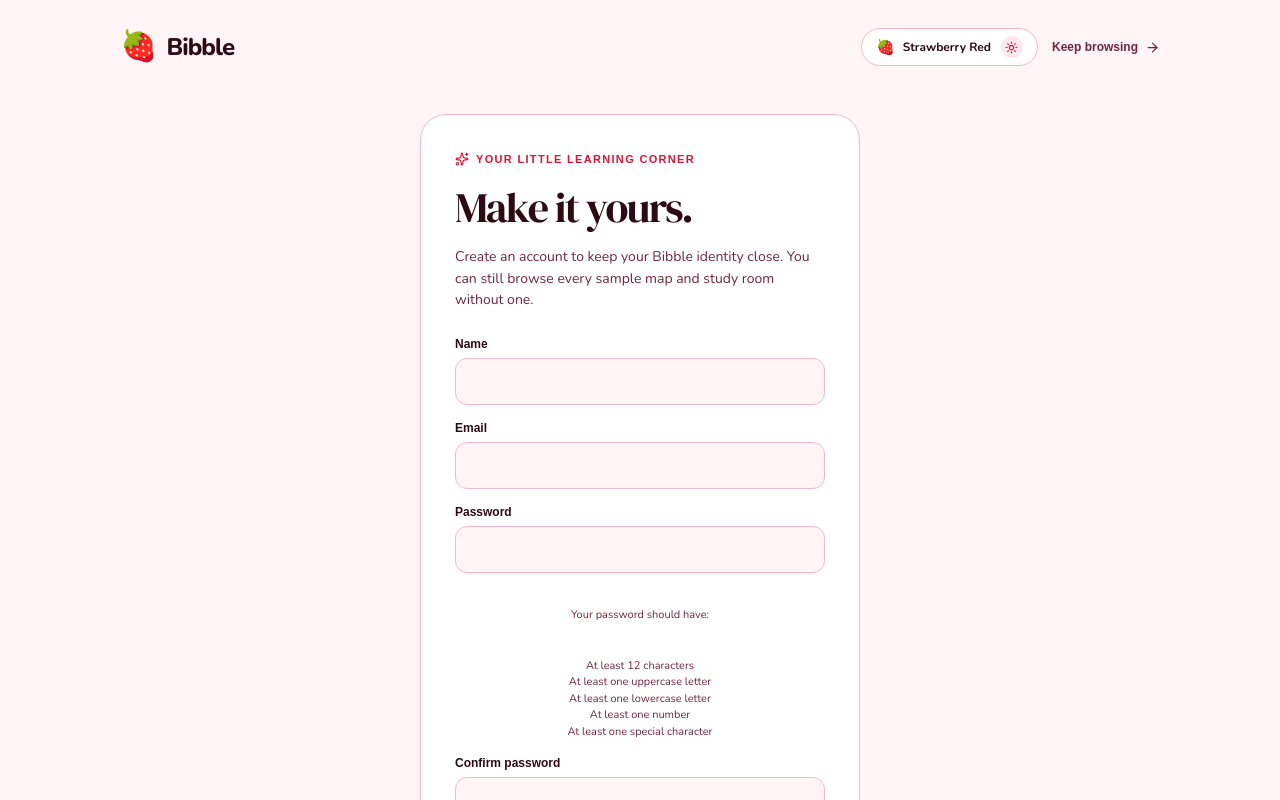
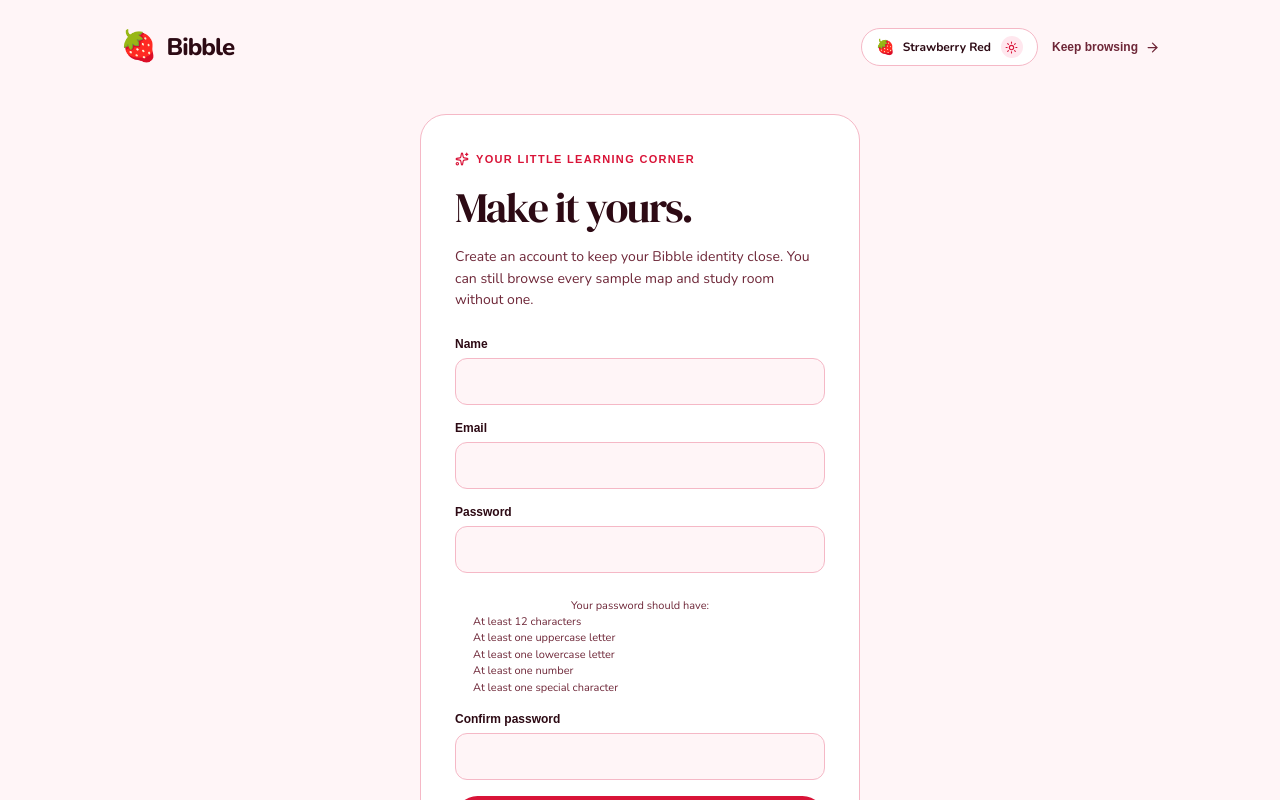
Before and after one commit to Anshuu2004/bibble, a Next.js app: page /signup in a window 1280 px wide. Shown: the top 800 px of the page. Built offline with nearby package versions, Linux system fonts and the light colour scheme.

Commit message:
fix(auth): improve signup validation feedback

```diff
--- a/app/(auth)/auth-form.tsx
+++ b/app/(auth)/auth-form.tsx
@@ -1,9 +1,8 @@
 "use client";
 
-import { useActionState } from "react";
+import { useActionState, useState } from "react";
 import { ArrowRight, Sparkles } from "lucide-react";
 import Link from "next/link";
-
 import { login, signup } from "@/app/actions/auth";
 import { passwordRequirements } from "@/lib/auth/validation";
 import { ThemePicker } from "@/components/ui/theme-picker";
@@ -11,14 +10,48 @@ import { useTheme } from "@/hooks/use-theme";
 import styles from "./auth.module.css";
 
 type AuthMode = "login" | "signup";
+type FieldErrors = Record<string, string | string[]>;
+type FormState = { message?: string; fieldErrors?: FieldErrors; errors?: FieldErrors };
+
+const passwordChecks = [
+  (value: string) => value.length >= 12,
+  (value: string) => /[A-Z]/.test(value),
+  (value: string) => /[a-z]/.test(value),
+  (value: string) => /\d/.test(value),
+  (value: string) => /[^A-Za-z0-9]/.test(value),
+];
+
+function errorText(errors: FieldErrors | undefined, field: string) {
+  const error = errors?.[field];
+  return Array.isArray(error) ? error[0] : error;
+}
 
 export function AuthForm({ mode }: { mode: AuthMode }) {
   const { motif } = useTheme();
   const isSignup = mode === "signup";
+  const [password, setPassword] = useState("");
+  const [confirmPassword, setConfirmPassword] = useState("");
+  const [hasSubmitted, setHasSubmitted] = useState(false);
+  const [editedFields, setEditedFields] = useState<Record<string, boolean>>({});
   const [state, formAction, pending] = useActionState(
     isSignup ? signup : login,
     undefined,
   );
+  const formState = state as FormState | undefined;
+  const fieldErrors = formState?.fieldErrors ?? formState?.errors;
+  const markEdited = (field: string) => {
+    setEditedFields((current) => ({ ...current, [field]: true }));
+  };
+  const visibleError = (field: string) =>
+    editedFields[field] ? undefined : errorText(fieldErrors, field);
+  const passwordError = visibleError("password");
+  const confirmPasswordMismatch =
+    (confirmPassword.length > 0 || hasSubmitted) && password !== confirmPassword;
+  const confirmPasswordError =
+    visibleError("confirmPassword") ??
+    (confirmPasswordMismatch ? "Passwords do not match." : undefined);
+  const generalMessageVisible =
+    Boolean(formState?.message) && Object.keys(editedFields).length === 0;
 
   return (
     <main className={styles.page}>
@@ -29,27 +62,161 @@ export function AuthForm({ mode }: { mode: AuthMode }) {
         </Link>
         <div style={{ display: "flex", alignItems: "center", gap: "14px" }}>
           <ThemePicker compact />
-          <Link href="/" className={styles.back}>Keep browsing <ArrowRight size={15} /></Link>
+          <Link href="/" className={styles.back}>
+            Keep browsing <ArrowRight size={15} />
+          </Link>
         </div>
       </header>
       <section className={styles.shell} aria-labelledby="auth-title">
-        <span className={`eyebrow ${styles.eyebrow}`}><Sparkles size={14} /> Your little learning corner</span>
-        <h1 id="auth-title" className={styles.title}>{isSignup ? "Make it yours." : "Welcome back."}</h1>
-        <p className={styles.copy}>{isSignup ? "Create an account to keep your Bibble identity close. You can still browse every sample map and study room without one." : "Log in to your Bibble account. Browsing, previews, and map-making are always open."}</p>
-        <form className={styles.form} action={formAction}>
-          {isSignup && <div className={styles.field}><label htmlFor="name">Name</label><input id="name" name="name" autoComplete="name" required /></div>}
-          <div className={styles.field}><label htmlFor="email">Email</label><input id="email" name="email" type="email" autoComplete="email" required /></div>
-          <div className={styles.field}><label htmlFor="password">Password</label><input id="password" name="password" type="password" autoComplete={isSignup ? "new-password" : "current-password"} aria-describedby={isSignup ? "password-help" : undefined} required /></div>
-          {isSignup && <>
-            <p id="password-help" className={styles.note} aria-live="polite">Your password should have:</p>
-            <ul className={styles.note}>{passwordRequirements.map((requirement) => <li key={requirement}>{requirement}</li>)}</ul>
-            <div className={styles.field}><label htmlFor="confirmPassword">Confirm password</label><input id="confirmPassword" name="confirmPassword" type="password" autoComplete="new-password" required /></div>
-          </>}
-          {state?.message && <p className={styles.message} role="alert">{state.message}</p>}
-          <button className={styles.submit} type="submit" disabled={pending}>{pending ? "Please wait..." : isSignup ? "Create account" : "Log in"} <ArrowRight size={16} /></button>
+        <span className={"eyebrow " + styles.eyebrow}>
+          <Sparkles size={14} /> Your little learning corner
+        </span>
+        <h1 id="auth-title" className={styles.title}>
+          {isSignup ? "Make it yours." : "Welcome back."}
+        </h1>
+        <p className={styles.copy}>
+          {isSignup
+            ? "Create an account to keep your Bibble identity close. You can still browse every sample map and study room without one."
+            : "Log in to your Bibble account. Browsing, previews, and map-making are always open."}
+        </p>
+        <form
+          className={styles.form}
+          action={formAction}
+          onSubmit={() => {
+            setHasSubmitted(true);
+            setEditedFields({});
+          }}
+        >
+          {isSignup && (
+            <div className={styles.field}>
+              <label htmlFor="name">Name</label>
+              <input
+                id="name"
+                name="name"
+                autoComplete="name"
+                aria-invalid={Boolean(visibleError("name"))}
+                aria-describedby={visibleError("name") ? "name-error" : undefined}
+                onChange={() => markEdited("name")}
+                required
+              />
+              {visibleError("name") && (
+                <p id="name-error" style={{ margin: 0, color: "#b44444", fontSize: "12px" }} role="alert">
+                  {visibleError("name")}
+                </p>
+              )}
+            </div>
+          )}
+          <div className={styles.field}>
+            <label htmlFor="email">Email</label>
+            <input
+              id="email"
+              name="email"
+              type="email"
+              autoComplete="email"
+              aria-invalid={Boolean(visibleError("email"))}
+              aria-describedby={visibleError("email") ? "email-error" : undefined}
+              onChange={() => markEdited("email")}
+              required
+            />
+            {visibleError("email") && (
+              <p id="email-error" style={{ margin: 0, color: "#b44444", fontSize: "12px" }} role="alert">
+                {visibleError("email")}
+              </p>
+            )}
+          </div>
+          <div className={styles.field}>
+            <label htmlFor="password">Password</label>
+            <input
+              id="password"
+              name="password"
+              type="password"
+              autoComplete={isSignup ? "new-password" : "current-password"}
+              aria-describedby={
+                isSignup
+                  ? passwordError
+                    ? "password-help password-error"
+                    : "password-help"
+                  : undefined
+              }
+              aria-invalid={Boolean(passwordError)}
+              onChange={(event) => {
+                setPassword(event.target.value);
+                markEdited("password");
+              }}
+              style={passwordError ? { borderColor: "#b44444" } : undefined}
+              required
+            />
+            {isSignup && (
+              <>
+                <p id="password-help" className={styles.note} aria-live="polite">
+                  Your password should have:
+                </p>
+                <ul style={{ margin: "-8px 0 0", paddingLeft: "18px", color: "var(--muted)", fontSize: "11px", lineHeight: 1.5 }} aria-label="Password requirements">
+                  {passwordRequirements.map((requirement, index) => (
+                    <li
+                      key={requirement}
+                      style={passwordChecks[index]?.(password) ? { color: "#32845c" } : undefined}
+                    >
+                      {requirement}
+                    </li>
+                  ))}
+                </ul>
+              </>
+            )}
+            {passwordError && (
+              <p id="password-error" style={{ margin: 0, color: "#b44444", fontSize: "12px" }} role="alert">
+                {passwordError}
+              </p>
+            )}
+          </div>
+          {isSignup && (
+            <div className={styles.field}>
+              <label htmlFor="confirmPassword">Confirm password</label>
+              <input
+                id="confirmPassword"
+                name="confirmPassword"
+                type="password"
+                autoComplete="new-password"
+                aria-invalid={Boolean(confirmPasswordError)}
+                aria-describedby={confirmPasswordError ? "confirm-password-error" : undefined}
+                onChange={(event) => {
+                  setConfirmPassword(event.target.value);
+                  markEdited("confirmPassword");
+                }}
+                style={confirmPasswordError ? { borderColor: "#b44444" } : undefined}
+                required
+              />
+              {confirmPasswordError && (
+                <p id="confirm-password-error" style={{ margin: 0, color: "#b44444", fontSize: "12px" }} role="alert">
+                  {confirmPasswordError}
+                </p>
+              )}
+            </div>
+          )}
+          {generalMessageVisible && (
+            <p className={styles.message} role="alert">
+              {formState?.message}
+            </p>
+          )}
+          <button className={styles.submit} type="submit" disabled={pending}>
+            {pending ? "Please wait..." : isSignup ? "Create account" : "Log in"}{" "}
+            <ArrowRight size={16} />
+          </button>
         </form>
-        <p className={styles.switch}>{isSignup ? <>Already have an account? <Link href="/login">Log in</Link></> : <>New here? <Link href="/signup">Create an account</Link></>}</p>
-        <p className={styles.note}>Your password is securely handled by Supabase Auth and is never stored in plaintext.</p>
+        <p className={styles.switch}>
+          {isSignup ? (
+            <>
+              Already have an account? <Link href="/login">Log in</Link>
+            </>
+          ) : (
+            <>
+              New here? <Link href="/signup">Create an account</Link>
+            </>
+          )}
+        </p>
+        <p className={styles.note}>
+          Your password is securely handled by Supabase Auth and is never stored in plaintext.
+        </p>
       </section>
     </main>
   );
```
